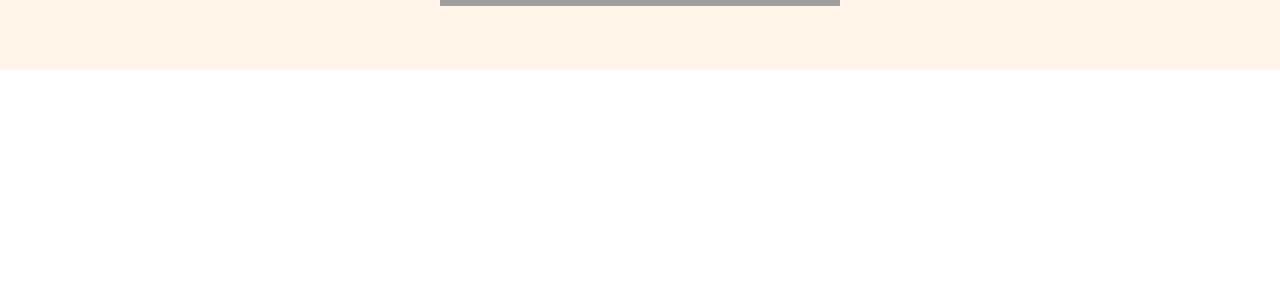
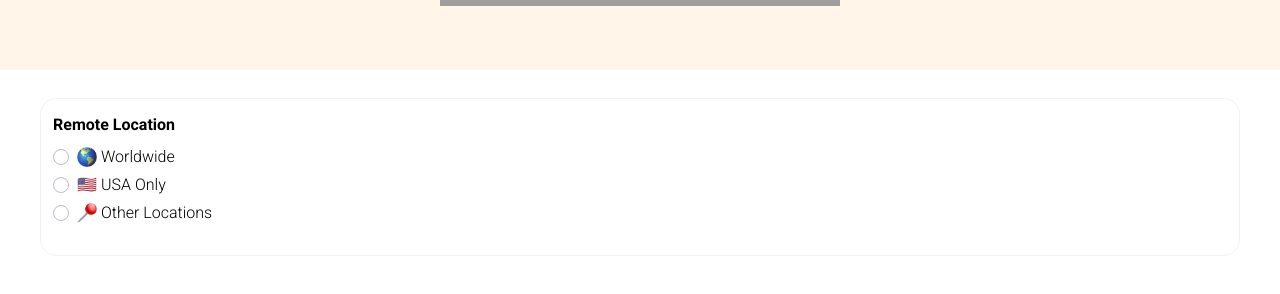
Before and after one commit to eriandev/remotive-jobs, a React (Vite) app: page / in a window 1280 px wide. Shown: the part 230-524 px from the top of the page. Built offline with nearby package versions, Linux system fonts and the light colour scheme; grey boxes are pictures that could not be loaded.

Commit message:
feat: adds FilterZone component

```diff
--- a/src/App.jsx
+++ b/src/App.jsx
@@ -1,14 +1,21 @@
 import Title from './components/Title'
 import Header from './components/Header'
+import Container from './components/Container'
 import SearchZone from './components/SearchZone'
+import FilterZone from './components/FilterZone'
 
 export default function App ({ title }) {
   return (
+    <>
       <Header>
         <Title>
           <strong>{title}</strong> Jobs
         </Title>
         <SearchZone />
       </Header>
+      <Container cssClass='pt-7'>
+        <FilterZone />
+      </Container>
+    </>
   )
 }
--- a/src/components/Container.jsx
+++ b/src/components/Container.jsx
@@ -1,6 +1,6 @@
-export default function Container ({ children }) {
+export default function Container ({ children, cssClass }) {
   return (
-    <div class='mx-auto max-w-[1200px] px-3 xl:px-0'>
+    <div className={`mx-auto max-w-[1200px] px-3 xl:px-0 ${cssClass || ''}`}>
       {children}
     </div>
   )
--- /dev/null
+++ b/src/components/FilterZone.jsx
@@ -0,0 +1,30 @@
+export default function FilterZone () {
+  return (
+    <section class='sticky top-28 rounded-2xl py-4 px-3 border border-[rgb(237,242,247)]'>
+      <span class='block font-bold mb-3 leading-5'>Remote Location</span>
+      <article class='grid gap-2 mb-4 grid-rows-3'>
+        <label class='grid w-max cursor-pointer grid-cols-[repeat(2,fit-content(100%))] items-center gap-2'>
+          <input type='radio' name='location' value='Worldwide' className='border-gray relative h-4 w-4 cursor-pointer appearance-none rounded-full border checked:after:absolute checked:after:top-[2px] checked:after:left-[2px] checked:after:h-[10px] checked:after:w-[10px] checked:after:rounded-full checked:after:bg-primary checked:after:content-[""]' />
+          <div class='grid grid-cols-[repeat(2,fit-content(100%))] gap-1 leading-5'>
+            <img src='worldwide-symbol.png' alt='worldwide' className='h-5 w-5' />
+            <span className='font-light'>Worldwide</span>
+          </div>
+        </label>
+        <label class='grid w-max cursor-pointer grid-cols-[repeat(2,fit-content(100%))] items-center gap-2'>
+          <input type='radio' name='location' value='USA Only' className='border-gray relative h-4 w-4 cursor-pointer appearance-none rounded-full border checked:after:absolute checked:after:top-[2px] checked:after:left-[2px] checked:after:h-[10px] checked:after:w-[10px] checked:after:rounded-full checked:after:bg-primary checked:after:content-[""]' />
+          <div class='grid grid-cols-[repeat(2,fit-content(100%))] gap-1 leading-5'>
+            <span className='h-5 w-5'>🇺🇸</span>
+            <span className='font-light'>USA Only</span>
+          </div>
+        </label>
+        <label class='grid w-max cursor-pointer grid-cols-[repeat(2,fit-content(100%))] items-center gap-2'>
+          <input type='radio' name='location' value='Other Locations' className='border-gray relative h-4 w-4 cursor-pointer appearance-none rounded-full border checked:after:absolute checked:after:top-[2px] checked:after:left-[2px] checked:after:h-[10px] checked:after:w-[10px] checked:after:rounded-full checked:after:bg-primary checked:after:content-[""]' />
+          <div class='grid grid-cols-[repeat(2,fit-content(100%))] gap-1 leading-5'>
+            <img src='remote-symbol.png' alt='remote' className='h-5 w-5' />
+            <span className='font-light'>Other Locations</span>
+          </div>
+        </label>
+      </article>
+    </section>
+  )
+}
```
Also changed, not shown: public/remote-symbol.png (added), public/worldwide-symbol.png (added). Lines whose indentation alone changed are shown as unchanged.
